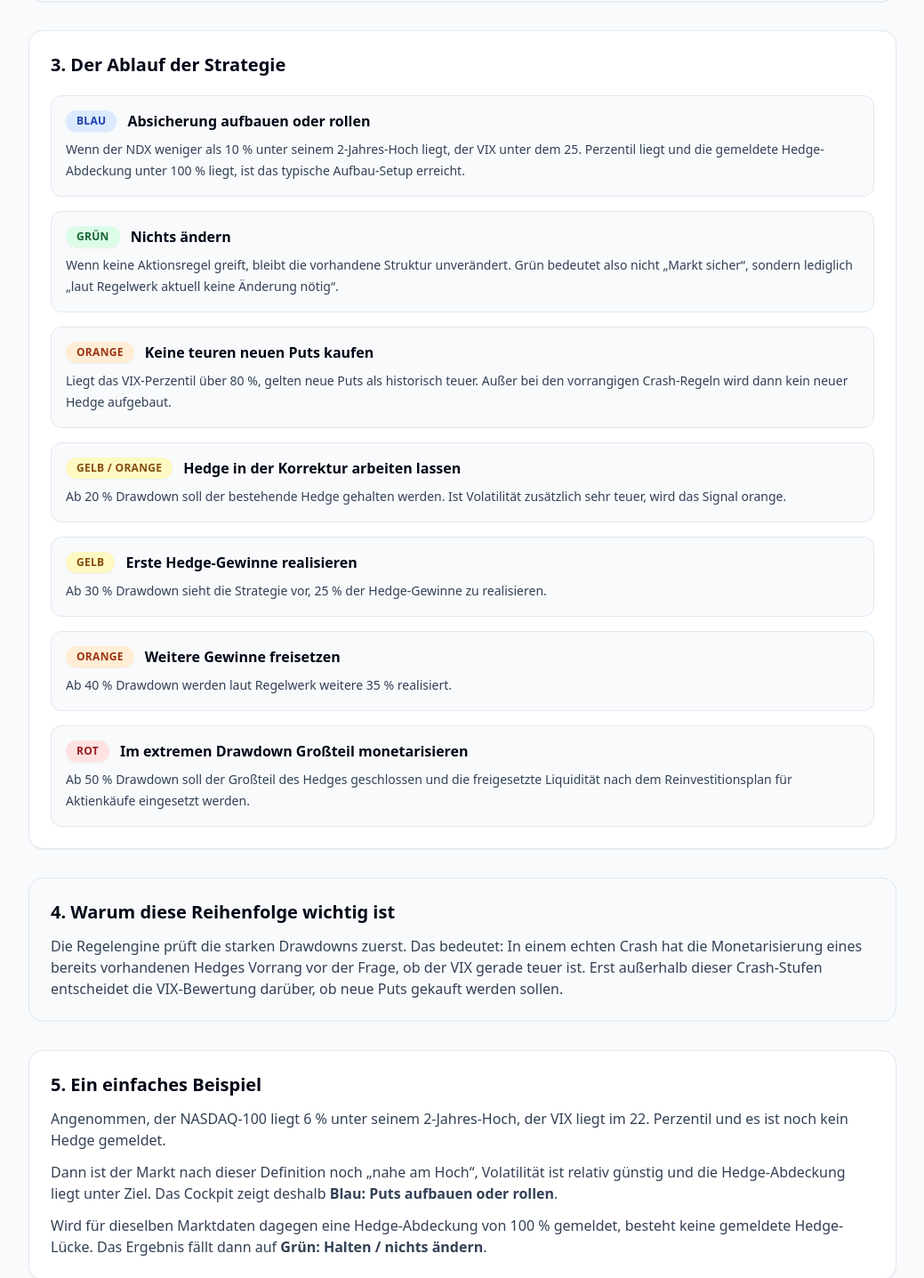
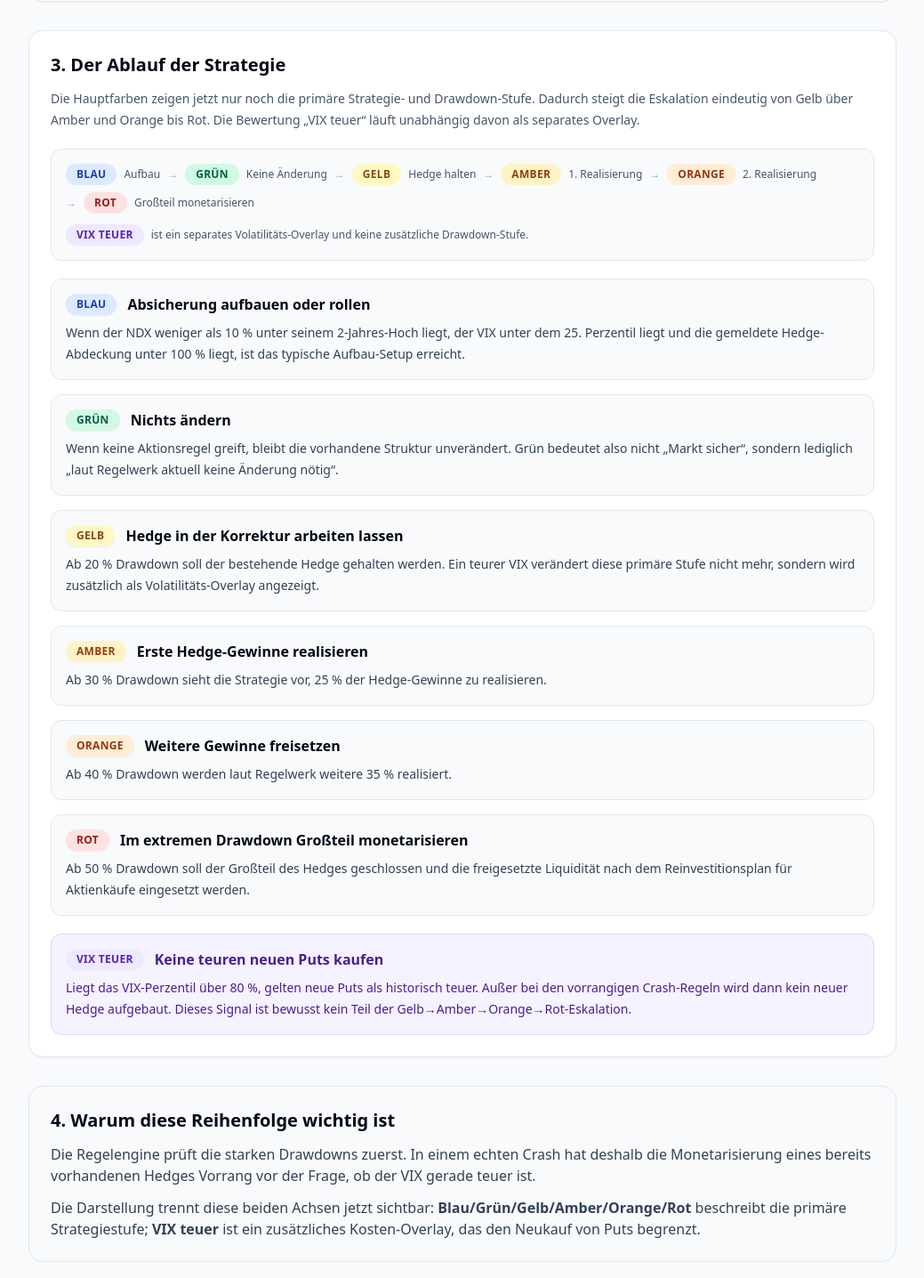
Before and after one commit to GithubLarsKomo/hedge-decision-cockpit, a Next.js app: page /strategy in a window 1280 px wide. Shown: the part 1014-2450 px from the top of the page at 89% size, without its empty margins (120-1159 px from the left). Built offline with nearby package versions, Linux system fonts and the light colour scheme.

Commit message:
Separate drawdown color scale from VIX overlay

```diff
--- a/app/strategy/page.tsx
+++ b/app/strategy/page.tsx
@@ -1,4 +1,10 @@
 import Link from 'next/link';
+import StrategyColorLegend from '@/components/StrategyColorLegend';
+import {
+  STRATEGY_TONE_STYLES,
+  VIX_EXPENSIVE_OVERLAY,
+  type StrategyTone
+} from '@/components/strategy-presentation';
 import { DEFAULT_STRATEGY_CONFIG as config } from '@/lib/strategy-config';
 
 function pct(value: number): string {
@@ -36,26 +42,46 @@ export default function StrategyGuidePage() {
         <div className="mt-3 space-y-3 text-slate-700">
           <p>Die Hedge-Abdeckung sagt dem Regelwerk, wie weit der konfigurierte Ziel-Hedge bereits erreicht ist. <strong>100 %</strong> bedeutet hier: das in der Strategie definierte Ziel ist erreicht. <strong>0 %</strong> bedeutet: keine Zielabdeckung ist gemeldet.</p>
           <p>Wichtig: 100 % Hedge-Abdeckung bedeutet nicht automatisch, dass jeder Verlust des gesamten Portfolios wirtschaftlich vollständig versichert ist. Es ist ein relativer Steuerwert gegenüber dem im Cockpit definierten Hedge-Ziel.</p>
-          <p className="rounded-lg border border-amber-300 bg-amber-50 p-3 text-sm font-medium text-amber-900">Wenn die Hedge-Abdeckung unbekannt ist, kann die aktuelle Regelversion 2.1.0 trotzdem ein BUY_OR_ROLL_PUTS-Signal erzeugen. Das ist dann zunächst ein Markt-Setup, keine positionsbezogen bestätigte Kaufnotwendigkeit.</p>
+          <p className="rounded-lg border border-amber-300 bg-amber-50 p-3 text-sm font-medium text-amber-900">Wenn die Hedge-Abdeckung unbekannt ist, kann die aktuelle Regelversion {config.version} trotzdem ein BUY_OR_ROLL_PUTS-Signal erzeugen. Das ist dann zunächst ein Markt-Setup, keine positionsbezogen bestätigte Kaufnotwendigkeit.</p>
         </div>
       </section>
 
       <section className="rounded-2xl border border-slate-200 bg-white p-6 shadow-sm">
         <h2 className="text-xl font-semibold text-slate-950">3. Der Ablauf der Strategie</h2>
+        <p className="mt-3 text-sm leading-6 text-slate-600">
+          Die Hauptfarben zeigen jetzt nur noch die primäre Strategie- und Drawdown-Stufe. Dadurch steigt die Eskalation eindeutig von Gelb über Amber und Orange bis Rot. Die Bewertung „VIX teuer“ läuft unabhängig davon als separates Overlay.
+        </p>
+        <div className="mt-5 rounded-xl border border-slate-200 bg-slate-50 p-4">
+          <StrategyColorLegend />
+        </div>
         <div className="mt-5 space-y-4">
-          <Step badge="Blau" badgeColor="blue" title="Absicherung aufbauen oder rollen" text={`Wenn der NDX weniger als ${pct(Math.abs(config.nearHighPercent))} % unter seinem 2-Jahres-Hoch liegt, der VIX unter dem ${pct(config.cheapVolatilityPercentile)}. Perzentil liegt und die gemeldete Hedge-Abdeckung unter ${pct(config.targetHedgeCoveragePercent)} % liegt, ist das typische Aufbau-Setup erreicht.`} />
-          <Step badge="Grün" badgeColor="green" title="Nichts ändern" text="Wenn keine Aktionsregel greift, bleibt die vorhandene Struktur unverändert. Grün bedeutet also nicht „Markt sicher“, sondern lediglich „laut Regelwerk aktuell keine Änderung nötig“." />
-          <Step badge="Orange" badgeColor="orange" title="Keine teuren neuen Puts kaufen" text={`Liegt das VIX-Perzentil über ${pct(config.expensiveVolatilityPercentile)} %, gelten neue Puts als historisch teuer. Außer bei den vorrangigen Crash-Regeln wird dann kein neuer Hedge aufgebaut.`} />
-          <Step badge="Gelb / Orange" badgeColor="yellow" title="Hedge in der Korrektur arbeiten lassen" text={`Ab ${pct(Math.abs(config.drawdownHoldPercent))} % Drawdown soll der bestehende Hedge gehalten werden. Ist Volatilität zusätzlich sehr teuer, wird das Signal orange.`} />
-          <Step badge="Gelb" badgeColor="yellow" title="Erste Hedge-Gewinne realisieren" text={`Ab ${pct(Math.abs(config.drawdownRealizeFirstPercent))} % Drawdown sieht die Strategie vor, 25 % der Hedge-Gewinne zu realisieren.`} />
-          <Step badge="Orange" badgeColor="orange" title="Weitere Gewinne freisetzen" text={`Ab ${pct(Math.abs(config.drawdownRealizeSecondPercent))} % Drawdown werden laut Regelwerk weitere 35 % realisiert.`} />
-          <Step badge="Rot" badgeColor="red" title="Im extremen Drawdown Großteil monetarisieren" text={`Ab ${pct(Math.abs(config.drawdownCloseMostPercent))} % Drawdown soll der Großteil des Hedges geschlossen und die freigesetzte Liquidität nach dem Reinvestitionsplan für Aktienkäufe eingesetzt werden.`} />
+          <Step tone="blue" title="Absicherung aufbauen oder rollen" text={`Wenn der NDX weniger als ${pct(Math.abs(config.nearHighPercent))} % unter seinem 2-Jahres-Hoch liegt, der VIX unter dem ${pct(config.cheapVolatilityPercentile)}. Perzentil liegt und die gemeldete Hedge-Abdeckung unter ${pct(config.targetHedgeCoveragePercent)} % liegt, ist das typische Aufbau-Setup erreicht.`} />
+          <Step tone="green" title="Nichts ändern" text="Wenn keine Aktionsregel greift, bleibt die vorhandene Struktur unverändert. Grün bedeutet also nicht „Markt sicher“, sondern lediglich „laut Regelwerk aktuell keine Änderung nötig“." />
+          <Step tone="yellow" title="Hedge in der Korrektur arbeiten lassen" text={`Ab ${pct(Math.abs(config.drawdownHoldPercent))} % Drawdown soll der bestehende Hedge gehalten werden. Ein teurer VIX verändert diese primäre Stufe nicht mehr, sondern wird zusätzlich als Volatilitäts-Overlay angezeigt.`} />
+          <Step tone="amber" title="Erste Hedge-Gewinne realisieren" text={`Ab ${pct(Math.abs(config.drawdownRealizeFirstPercent))} % Drawdown sieht die Strategie vor, 25 % der Hedge-Gewinne zu realisieren.`} />
+          <Step tone="orange" title="Weitere Gewinne freisetzen" text={`Ab ${pct(Math.abs(config.drawdownRealizeSecondPercent))} % Drawdown werden laut Regelwerk weitere 35 % realisiert.`} />
+          <Step tone="red" title="Im extremen Drawdown Großteil monetarisieren" text={`Ab ${pct(Math.abs(config.drawdownCloseMostPercent))} % Drawdown soll der Großteil des Hedges geschlossen und die freigesetzte Liquidität nach dem Reinvestitionsplan für Aktienkäufe eingesetzt werden.`} />
+        </div>
+
+        <div className={`mt-5 rounded-xl border p-4 ${VIX_EXPENSIVE_OVERLAY.cardClass}`}>
+          <div className="flex flex-wrap items-center gap-3">
+            <span className={`rounded-full px-3 py-1 text-xs font-semibold uppercase tracking-wide ${VIX_EXPENSIVE_OVERLAY.badgeClass}`}>
+              {VIX_EXPENSIVE_OVERLAY.label}
+            </span>
+            <h3 className="font-semibold">Keine teuren neuen Puts kaufen</h3>
+          </div>
+          <p className="mt-2 text-sm leading-6">
+            Liegt das VIX-Perzentil über {pct(config.expensiveVolatilityPercentile)} %, gelten neue Puts als historisch teuer. Außer bei den vorrangigen Crash-Regeln wird dann kein neuer Hedge aufgebaut. Dieses Signal ist bewusst kein Teil der Gelb→Amber→Orange→Rot-Eskalation.
+          </p>
         </div>
       </section>
 
       <section className="rounded-2xl border border-slate-200 bg-slate-50 p-6">
         <h2 className="text-xl font-semibold text-slate-950">4. Warum diese Reihenfolge wichtig ist</h2>
-        <p className="mt-3 text-slate-700">Die Regelengine prüft die starken Drawdowns zuerst. Das bedeutet: In einem echten Crash hat die Monetarisierung eines bereits vorhandenen Hedges Vorrang vor der Frage, ob der VIX gerade teuer ist. Erst außerhalb dieser Crash-Stufen entscheidet die VIX-Bewertung darüber, ob neue Puts gekauft werden sollen.</p>
+        <div className="mt-3 space-y-3 text-slate-700">
+          <p>Die Regelengine prüft die starken Drawdowns zuerst. In einem echten Crash hat deshalb die Monetarisierung eines bereits vorhandenen Hedges Vorrang vor der Frage, ob der VIX gerade teuer ist.</p>
+          <p>Die Darstellung trennt diese beiden Achsen jetzt sichtbar: <strong>Blau/Grün/Gelb/Amber/Orange/Rot</strong> beschreibt die primäre Strategiestufe; <strong>VIX teuer</strong> ist ein zusätzliches Kosten-Overlay, das den Neukauf von Puts begrenzt.</p>
+        </div>
       </section>
 
       <section className="rounded-2xl border border-slate-200 bg-white p-6 shadow-sm">
@@ -95,20 +121,14 @@ function Concept({ title, text }: { title: string; text: string }) {
   );
 }
 
-type BadgeColor = "blue" | "green" | "yellow" | "red" | "orange";
-const badgeColorClasses: Record<BadgeColor, string> = {
-  blue: "bg-blue-100 text-blue-800",
-  green: "bg-green-100 text-green-800",
-  orange: "bg-orange-100 text-orange-800",
-  yellow: "bg-yellow-100 text-yellow-800",
-  red: "bg-red-100 text-red-800",
-};
-
-function Step({ badge, badgeColor, title, text }: { badge: string; badgeColor?: BadgeColor; title: string; text: string }) {
+function Step({ tone, title, text }: { tone: StrategyTone; title: string; text: string }) {
+  const style = STRATEGY_TONE_STYLES[tone];
   return (
     <article className="rounded-xl border border-slate-200 bg-slate-50 p-4">
       <div className="flex flex-wrap items-center gap-3">
-        <span className={`rounded-full px-3 py-1 text-xs font-semibold uppercase tracking-wide shadow-sm ${badgeColor ? badgeColorClasses[badgeColor] ?? "bg-white text-slate-600" : "bg-white text-slate-600"}`}>{badge}</span>
+        <span className={`rounded-full px-3 py-1 text-xs font-semibold uppercase tracking-wide shadow-sm ${style.badgeClass}`}>
+          {style.label}
+        </span>
         <h3 className="font-semibold text-slate-950">{title}</h3>
       </div>
       <p className="mt-2 text-sm leading-6 text-slate-700">{text}</p>
```
